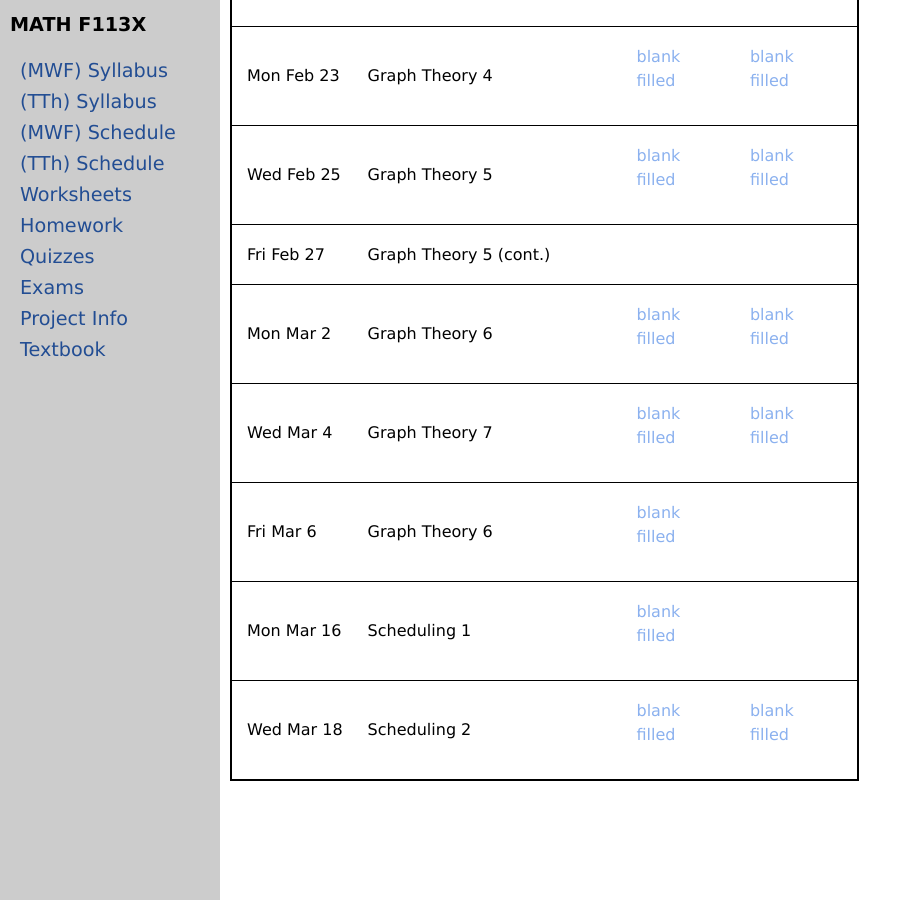
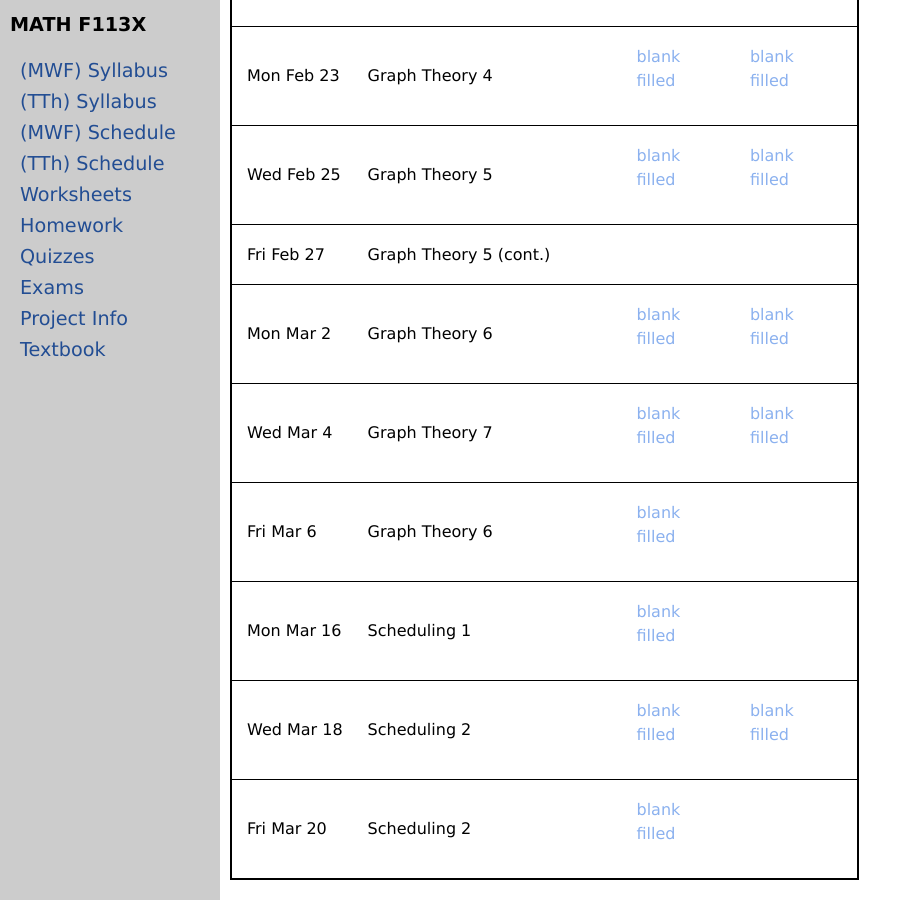
Before and after one commit to uaf-math/math113, a Jekyll site: the page built from worksheets.md, in a window 1280 px wide and 900 px high, scrolled down 1743 px. Shown: the whole window, without its empty margins (0-911 px from the left). Built offline with Jekyll 4.4.1, drawn with Linux system fonts in a browser that asks for light colours.

Commit message:
Update worksheetsS26.yml

```diff
--- a/_data/worksheetsS26.yml
+++ b/_data/worksheetsS26.yml
@@ -127,3 +127,7 @@ worksheets:
   ifilled: 18-I-Scheduling2_Priority_lists-s.pdf
   blank: 18-w-Scheduling2-PriorityList-DecreasingTime.pdf
   filled: 18-w-Scheduling2-PriorityList-DecreasingTime-s.pdf
+- topic: Scheduling 2
+  date: Fri Mar 20
+  iblank: 19-I-Scheduling3_Critical_Path_Algorithm.pdf
+  ifilled: 19-I-Scheduling3_Critical_Path_Algorithm-s.pdf
```
